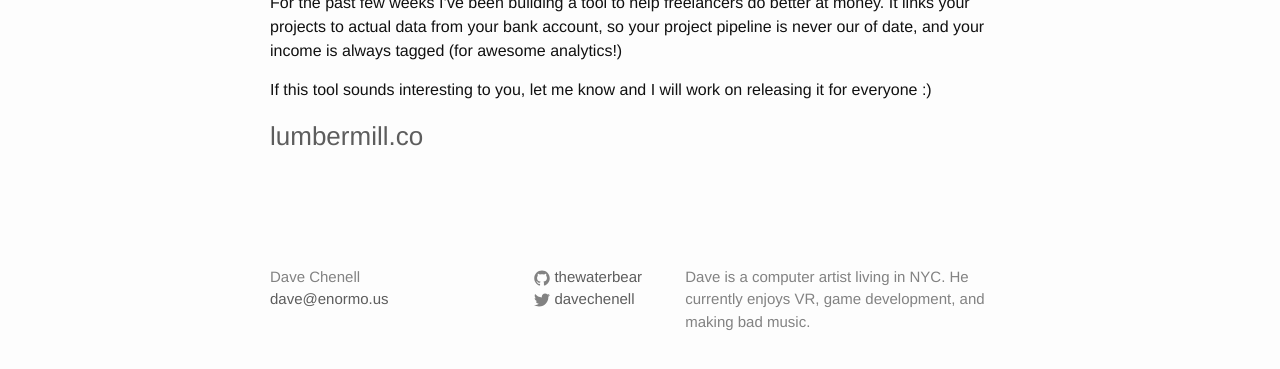
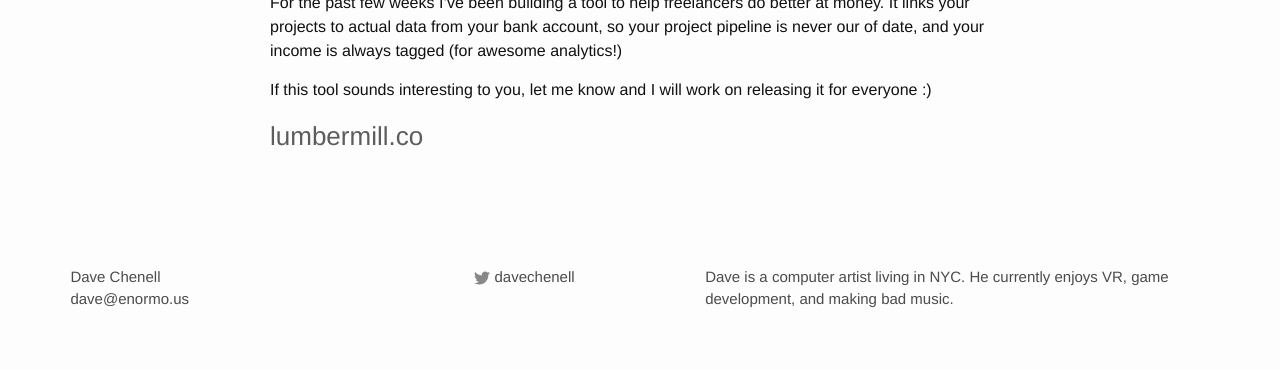
Before and after one commit to thewaterbear/thewaterbear, a Jekyll site: the page built from _posts/2015-05-07-introducing-lumber-mill.markdown, in a window 1280 px wide, cut to the strip 1167-1560 px from the top of the page. Shown: the top 369 px of the strip. Built offline with Jekyll 4.4.1, drawn with Linux system fonts in a browser that asks for light colours; nearby versions of some CDN libraries.

Commit message:
footer design update

```diff
--- a/_includes/footer.html
+++ b/_includes/footer.html
@@ -1,9 +1,9 @@
 <footer class="site-footer">
 
-  <div class="wrapper">
+
 
     <!-- <h2 class="footer-heading">{{ site.title }}</h2> -->
-
+  <div class="foot-wrap">
     <div class="footer-col-wrapper">
       <div class="footer-col footer-col-1">
         <ul class="contact-list">
@@ -14,11 +14,11 @@
 
       <div class="footer-col footer-col-2">
         <ul class="social-media-list">
-          {% if site.github_username %}
+<!--           {% if site.github_username %}
           <li>
             {% include icon-github.html username=site.github_username %}
           </li>
-          {% endif %}
+          {% endif %} -->
 
           {% if site.twitter_username %}
           <li>
@@ -32,7 +32,8 @@
         <p>{{ site.description }}</p>
       </div>
     </div>
-
   </div>
 
+
+
 </footer>
--- a/_sass/_layout.scss
+++ b/_sass/_layout.scss
@@ -103,6 +103,7 @@
     // border-top: 1px solid $grey-color-light;
     padding: $spacing-unit 0;
     padding-top: 50px;
+    opacity: 0.95;
 }
 
 .footer-heading {
@@ -118,10 +119,18 @@
 
 .footer-col-wrapper {
     font-size: 15px;
-    color: $grey-color;
+    color: $grey-color-dark;
     margin-left: -$spacing-unit / 2;
     @extend %clearfix;
 }
+
+.footer-col-wrapper {
+    a {
+        color: $grey-color-dark;
+
+    }
+}
+
 
 .footer-col {
     float: left;
--- a/_sass/grid.scss
+++ b/_sass/grid.scss
@@ -106,10 +106,15 @@
   text-align: left;
   padding-top: 10%;
   padding-bottom: 7%;
-  opacity: 0.5;
+  opacity: 0.85;
   font-size: 24px;
   margin: auto;
   width: 89%;
   // max-width: 1000px;
   // letter-spacing: 20px;
 }
+
+.foot-wrap {
+  width: 89%;
+  margin: auto;
+}
```
